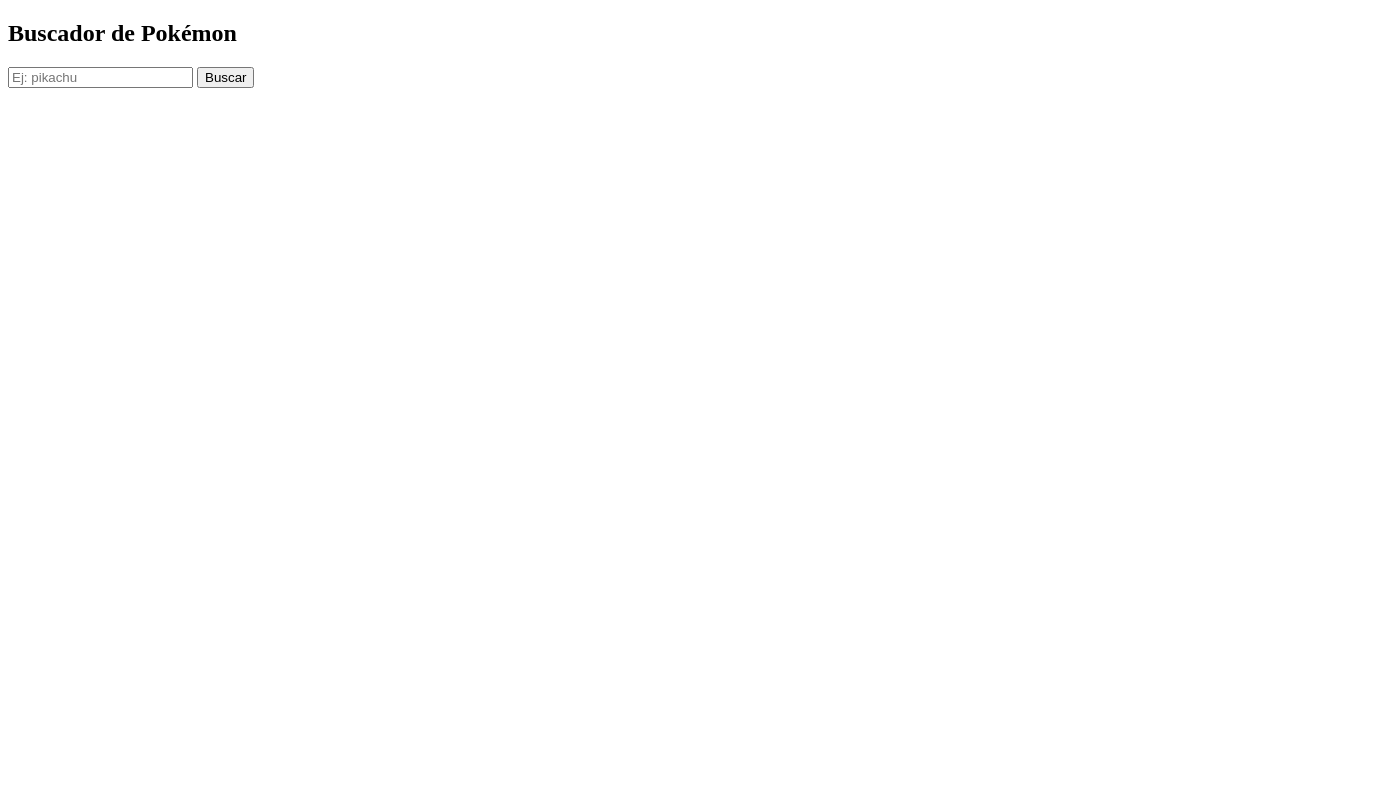
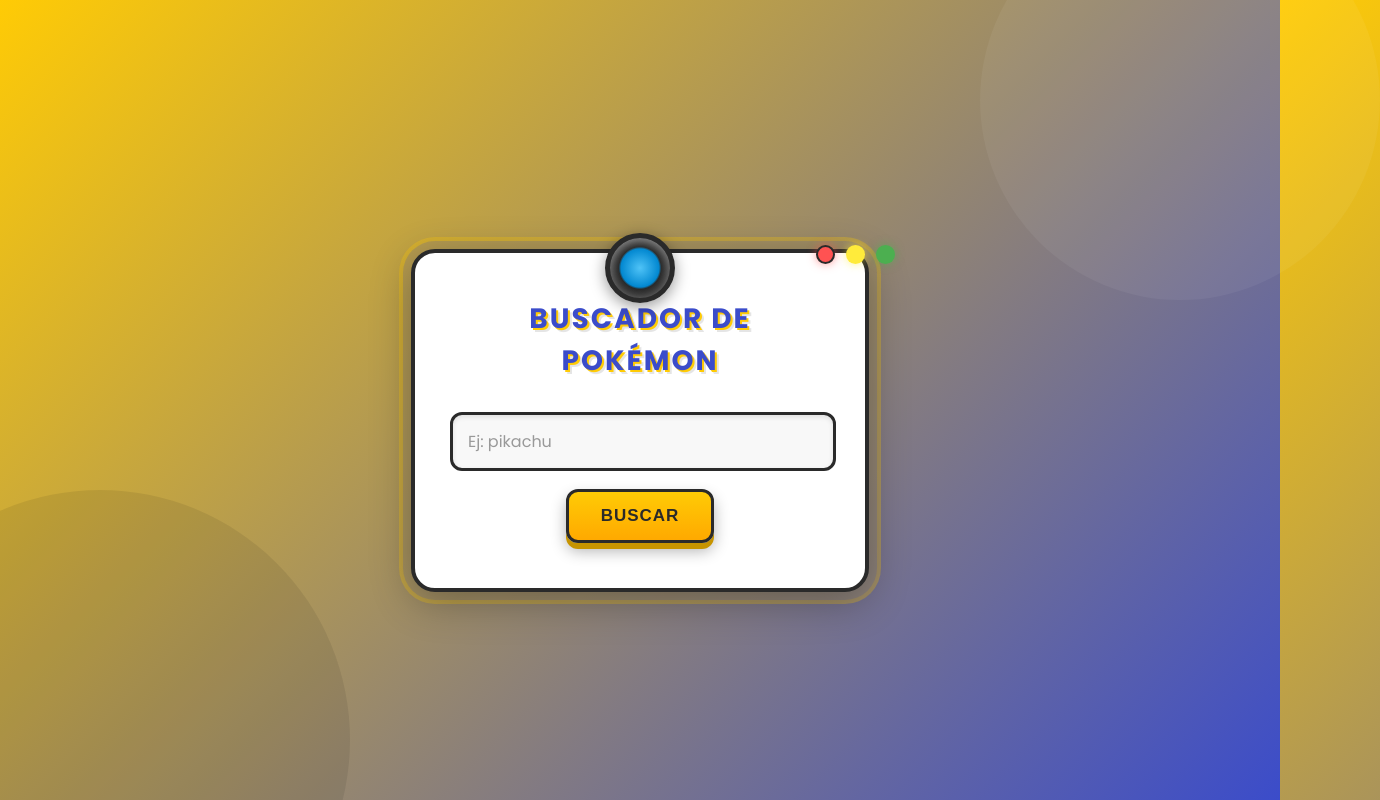
Before and after one commit to DanielValenc/Pokemonapp, a website: page pokemon-app/frontend/home.html in a window 1280 px wide. Shown: the top 800 px of the page, 1380 px wide, since content can reach past the window. Drawn offline with Linux system fonts and the light colour scheme.

Commit message:
Improved styles in the Pokedex to search for Pokémom-Style.css

```diff
--- a/pokemon-app/frontend/home.html
+++ b/pokemon-app/frontend/home.html
@@ -2,14 +2,17 @@
 <html lang="es">
 <head>
   <meta charset="UTF-8">
-  <title>Pokédex Simple</title>
+  <title>Pokédex</title>
+  <link rel="stylesheet" href="style.css">
 </head>
 <body>
-  <h2>Buscador de Pokémon</h2>
-  <input id="pokemonName" placeholder="Ej: pikachu" />
-  <button id="searchBtn">Buscar</button>
+  <div class="container">
+    <h2>Buscador de Pokémon</h2>
+    <input id="pokemonName" placeholder="Ej: pikachu" />
+    <button id="searchBtn">Buscar</button>
 
-  <div id="pokemonInfo"></div>
+    <div id="pokemonInfo"></div>
+  </div>
 
   <script src="home.js"></script>
 </body>
--- /dev/null
+++ b/pokemon-app/frontend/style.css
@@ -0,0 +1,272 @@
+/* 🎨 Fuente estilo Pokémon */
+@import url('https://fonts.googleapis.com/css2?family=Poppins:wght@400;600;700&display=swap');
+
+/* 🎨 Estilo general */
+body {
+  margin: 0;
+  font-family: 'Poppins', sans-serif;
+  background: linear-gradient(135deg, #ffcb05 0%, #3b4cca 100%);
+  background-attachment: fixed;
+  color: #2a2a2a;
+  display: flex;
+  justify-content: center;
+  align-items: center;
+  min-height: 100vh;
+  padding: 20px;
+  position: relative;
+  overflow: hidden;
+}
+
+/* Efecto de Pokébola de fondo */
+body::before {
+  content: '';
+  position: absolute;
+  top: -100px;
+  right: -100px;
+  width: 400px;
+  height: 400px;
+  background: rgba(255, 255, 255, 0.05);
+  border-radius: 50%;
+  z-index: 0;
+}
+
+body::after {
+  content: '';
+  position: absolute;
+  bottom: -150px;
+  left: -150px;
+  width: 500px;
+  height: 500px;
+  background: rgba(0, 0, 0, 0.08);
+  border-radius: 50%;
+  z-index: 0;
+}
+
+/* 🧱 Contenedor principal */
+.container {
+  background: #fff;
+  border-radius: 24px;
+  padding: 45px 35px;
+  text-align: center;
+  box-shadow:
+    0 10px 40px rgba(0, 0, 0, 0.3),
+    0 0 0 8px rgba(59, 76, 202, 0.2),
+    0 0 0 12px rgba(255, 203, 5, 0.3);
+  width: 100%;
+  max-width: 380px;
+  position: relative;
+  z-index: 1;
+  border: 4px solid #2a2a2a;
+}
+
+/* Decoración superior tipo Pokédex */
+.container::before {
+  content: '';
+  position: absolute;
+  top: -20px;
+  left: 50%;
+  transform: translateX(-50%);
+  width: 60px;
+  height: 60px;
+  background: radial-gradient(circle, #4fc3f7 0%, #0288d1 45%, #2a2a2a 50%, #666 100%);
+  border-radius: 50%;
+  border: 5px solid #2a2a2a;
+  box-shadow:
+    0 4px 15px rgba(0, 0, 0, 0.4),
+    inset 0 -2px 10px rgba(0, 0, 0, 0.3),
+    inset 0 2px 10px rgba(255, 255, 255, 0.5);
+}
+
+/* Luces decorativas laterales */
+.container::after {
+  content: '';
+  position: absolute;
+  top: -8px;
+  right: 30px;
+  width: 15px;
+  height: 15px;
+  background: #ff5252;
+  border-radius: 50%;
+  box-shadow:
+    30px 0 0 #ffeb3b,
+    60px 0 0 #4caf50,
+    0 0 10px rgba(255, 82, 82, 0.6),
+    30px 0 10px rgba(255, 235, 59, 0.6),
+    60px 0 10px rgba(76, 175, 80, 0.6);
+  border: 2px solid #2a2a2a;
+}
+
+/* ✨ Títulos */
+h2 {
+  margin: 0 0 30px 0;
+  color: #3b4cca;
+  font-size: 28px;
+  font-weight: 700;
+  text-transform: uppercase;
+  letter-spacing: 2px;
+  text-shadow:
+    2px 2px 0 #ffcb05,
+    4px 4px 0 rgba(0, 0, 0, 0.1);
+}
+
+h3 {
+  margin-bottom: 15px;
+  color: #3b4cca;
+  font-size: 22px;
+  font-weight: 600;
+  text-transform: capitalize;
+}
+
+/* 🧍 Inputs */
+input {
+  width: calc(100% - 30px);
+  padding: 14px 15px;
+  margin-bottom: 18px;
+  border: 3px solid #2a2a2a;
+  border-radius: 12px;
+  outline: none;
+  font-size: 16px;
+  font-family: 'Poppins', sans-serif;
+  background: #f8f8f8;
+  color: #2a2a2a;
+  transition: all 0.3s ease;
+  box-shadow: inset 0 2px 5px rgba(0, 0, 0, 0.1);
+}
+
+input:focus {
+  border-color: #3b4cca;
+  background: #fff;
+  box-shadow:
+    inset 0 2px 5px rgba(0, 0, 0, 0.1),
+    0 0 0 3px rgba(59, 76, 202, 0.2);
+  transform: translateY(-2px);
+}
+
+input::placeholder {
+  color: #999;
+}
+
+/* 🔘 Botones */
+button {
+  background: linear-gradient(180deg, #ffcb05 0%, #ffa900 100%);
+  color: #2a2a2a;
+  border: 3px solid #2a2a2a;
+  padding: 14px 32px;
+  border-radius: 12px;
+  font-size: 17px;
+  font-weight: 700;
+  cursor: pointer;
+  transition: all 0.2s ease;
+  text-transform: uppercase;
+  letter-spacing: 1px;
+  box-shadow:
+    0 6px 0 #c79400,
+    0 8px 15px rgba(0, 0, 0, 0.3);
+  position: relative;
+  top: 0;
+}
+
+button:hover {
+  background: linear-gradient(180deg, #ffd83b 0%, #ffb700 100%);
+  transform: translateY(-2px);
+  box-shadow:
+    0 8px 0 #c79400,
+    0 12px 20px rgba(0, 0, 0, 0.3);
+}
+
+button:active {
+  transform: translateY(4px);
+  box-shadow:
+    0 2px 0 #c79400,
+    0 4px 10px rgba(0, 0, 0, 0.3);
+}
+
+/* 💬 Mensaje de error o éxito */
+#message {
+  margin-top: 15px;
+  padding: 12px;
+  border-radius: 8px;
+  font-weight: 600;
+  font-size: 14px;
+  background: rgba(255, 82, 82, 0.1);
+  color: #d32f2f;
+  border: 2px solid #ff5252;
+}
+
+#message:empty {
+  display: none;
+}
+
+/* 🧾 Info del Pokémon */
+#pokemonInfo {
+  margin-top: 30px;
+  background: linear-gradient(135deg, #e3f2fd 0%, #bbdefb 100%);
+  padding: 25px;
+  border-radius: 16px;
+  border: 3px solid #2a2a2a;
+  box-shadow:
+    0 8px 20px rgba(0, 0, 0, 0.2),
+    inset 0 2px 10px rgba(255, 255, 255, 0.5);
+}
+
+#pokemonInfo:empty {
+  display: none;
+}
+
+#pokemonInfo img {
+  width: 150px;
+  height: 150px;
+  background: radial-gradient(circle, #fff 0%, #f0f0f0 100%);
+  border-radius: 50%;
+  padding: 15px;
+  border: 4px solid #2a2a2a;
+  box-shadow:
+    0 6px 15px rgba(0, 0, 0, 0.3),
+    inset 0 -3px 10px rgba(0, 0, 0, 0.1);
+  margin-bottom: 15px;
+  image-rendering: pixelated;
+  image-rendering: -moz-crisp-edges;
+  image-rendering: crisp-edges;
+}
+
+#pokemonInfo h3 {
+  color: #3b4cca;
+  font-size: 26px;
+  margin: 10px 0;
+  text-shadow: 1px 1px 0 #ffcb05;
+}
+
+#pokemonInfo p {
+  color: #2a2a2a;
+  font-size: 15px;
+  margin: 8px 0;
+  font-weight: 500;
+  line-height: 1.6;
+}
+
+#pokemonInfo p strong {
+  color: #3b4cca;
+  font-weight: 700;
+}
+
+/* 📱 Responsive */
+@media (max-width: 480px) {
+  .container {
+    padding: 35px 25px;
+    max-width: 320px;
+  }
+
+  h2 {
+    font-size: 24px;
+  }
+
+  button {
+    padding: 12px 28px;
+    font-size: 16px;
+  }
+
+  #pokemonInfo img {
+    width: 120px;
+    height: 120px;
+  }
+}
```
Also changed, not shown: pokemon-app/frontend/index.html (+7 -8 lines).
